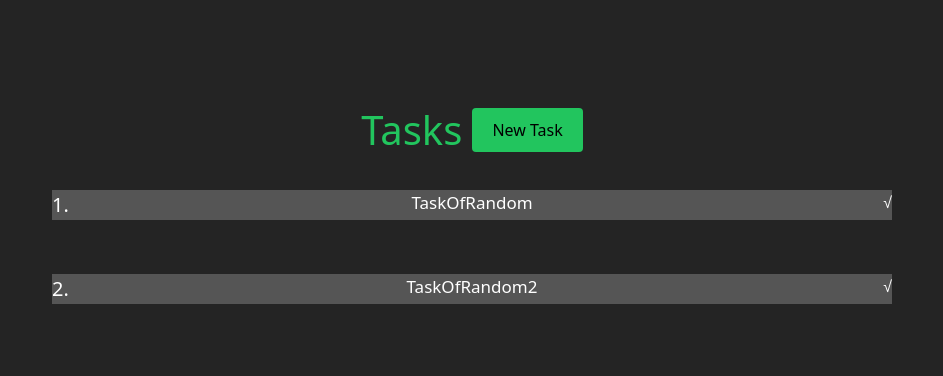
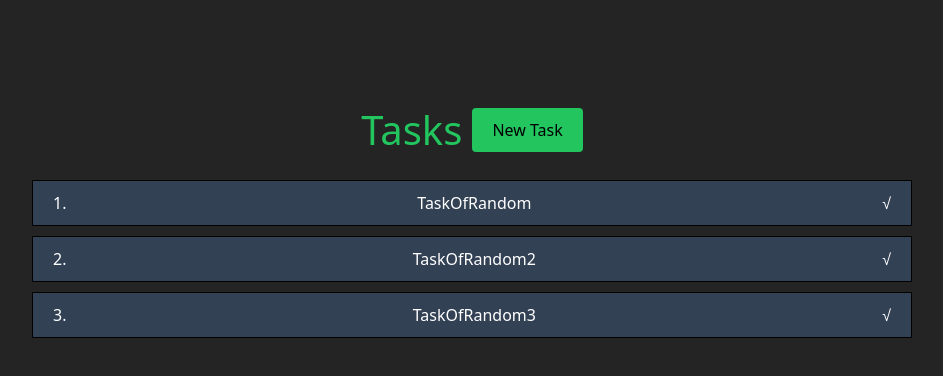
Before and after one commit to CodeSplash7/Todo-App, a React (Vite) app: page / in a window 1280 px wide. Shown: the top 376 px of the page, without its empty margins (168-1111 px from the left). Built offline with nearby package versions, Linux system fonts and the light colour scheme.

Commit message:
finished styling the task list, gave it a simple animation

```diff
--- a/src/App.tsx
+++ b/src/App.tsx
@@ -24,31 +24,54 @@ function App() {
             New Task
           </button>
         </div>
-        {/* Tasks */}
-        <div className="flex flex-col w-full gap-[10px]">
+        {/* Tasks list */}
+        <div className="flex flex-col w-full h-fit gap-[10px]">
           {tasks.length > 0 &&
             tasks.map((task, index) => {
+              let { creationDate, dueDate } = task;
               return (
-                <div key={index} className="text-white px-[20px] py-[10px]">
-                  <div className="group flex flex-col">
-                    <div className="flex bg-[#555] z-10">
-                      <div className="text-[20px] text-start w-full">
-                        {index + 1}.
+                <div key={index}>
+                  {/* Task */}
+                  <div className="text-white group w-full flex flex-col h-fit">
+                    {/* Task secondary details 1 */}
+                    <div className=" [tranistion-property:all] duration-150 ease-linear flex justify-between h-0 group-hover:h-[40px] overflow-hidden relative">
+                      {/* Task creation date */}
+                      <div className="w-full flex justify-end [tranistion-property:all] duration-100 ease-linear delay-[250ms] relative top-[100%] group-hover:top-0 invisible group-hover:visible h-full px-[10px]">
+                        <div className="bg-red-900 h-full flex items-center px-[20px] rounded-t-sm">
+                          <div>Due Date: {formatDate(dueDate)}</div>
+                        </div>
                       </div>
-                      <div className="text-[17px] text-center w-full">
-                        {task.title}
+                    </div>
+                    {/* Task main details */}
+                    <div className="border-black border-[1px] bg-slate-700 flex justify-between px-[20px] py-[10px]">
+                      {/* Task number */}
+                      <div>{index + 1}.</div>
+                      {/* Task title */}
+                      <div>{task.title}</div>
+                      {/* Task 'complete' button */}
+                      <div>√</div>
+                    </div>
+                    {/* Task secondary details 2 */}
+                    <div className="[tranistion-property:all] duration-150 ease-linear flex justify-between h-0 group-hover:h-[40px] overflow-hidden relative">
+                      {/* Task 'delete' button */}
+                      <div className="w-full flex justify-start [tranistion-property:all] duration-100 ease-linear delay-[250ms] relative top-[-100%] group-hover:top-0 invisible group-hover:visible h-full px-[10px]">
+                        <div title="delete" className="transition duration-150 hover:text-green-500 underline bg-red-900 h-full flex items-center px-[20px] rounded-b-sm">
+                          X
+                        </div>
                       </div>
-                      <div className="w-full text-end">√</div>
-                    </div>
-                    <div className="transition duration-150 flex px-[30px] z-0 translate-y-[-100%] group-hover:translate-y-0">
-                      <div className="w-full flex justify-start">
-                        <div className="bg-red-800 w-fit">X</div>
+                      {/* Task due date */}
+                      <div className="w-full flex justify-center [tranistion-property:all] duration-100 ease-linear delay-[250ms] relative top-[-100%] group-hover:top-0 invisible group-hover:visible h-full px-[10px]">
+                        <div onClick={() => openTaskForm()} className="transition duration-150 hover:text-green-500 underline bg-red-900 h-full flex items-center px-[20px] rounded-b-sm">
+                          See Details
+                        </div>
                       </div>
-                      <div className="w-full flex justify-center">
-                        <div className="bg-red-800 w-fit">due date</div>
-                      </div>
-                      <div className="w-full flex justify-end">
-                        <div className="bg-red-800 w-fit">creating date</div>
+                      {/* Task creation date */}
+                      <div className="w-full flex justify-end [tranistion-property:all] duration-100 ease-linear delay-[250ms] relative top-[-100%] group-hover:top-0 invisible group-hover:visible h-full px-[10px]">
+                        <div className="bg-red-900 h-full w-fit flex items-center px-[20px] rounded-b-sm">
+                          <div className="whitespace-nowrap">
+                            Creation Date: {formatDate(creationDate)}
+                          </div>
+                        </div>
                       </div>
                     </div>
                   </div>
@@ -59,6 +82,10 @@ function App() {
       </div>
     </>
   );
+  function formatDate(dateObj: Date) {
+    let d = dateObj;
+    return `${d.toLocaleDateString()} ${d.toLocaleTimeString()}`;
+  }
 
   function closeTaskForm() {
     setTaskFormOpened(false);
--- a/src/state/tasks/tasksSlice.ts
+++ b/src/state/tasks/tasksSlice.ts
@@ -30,6 +30,14 @@ const initialState: InitialState = {
       labelId: 2,
       creationDate: new Date(),
       dueDate: new Date()
+    },
+    {
+      title: "TaskOfRandom3",
+      description: "This is a random task. #3",
+      status: "overdue",
+      labelId: 1,
+      creationDate: new Date(),
+      dueDate: new Date()
     }
   ]
 };
```
